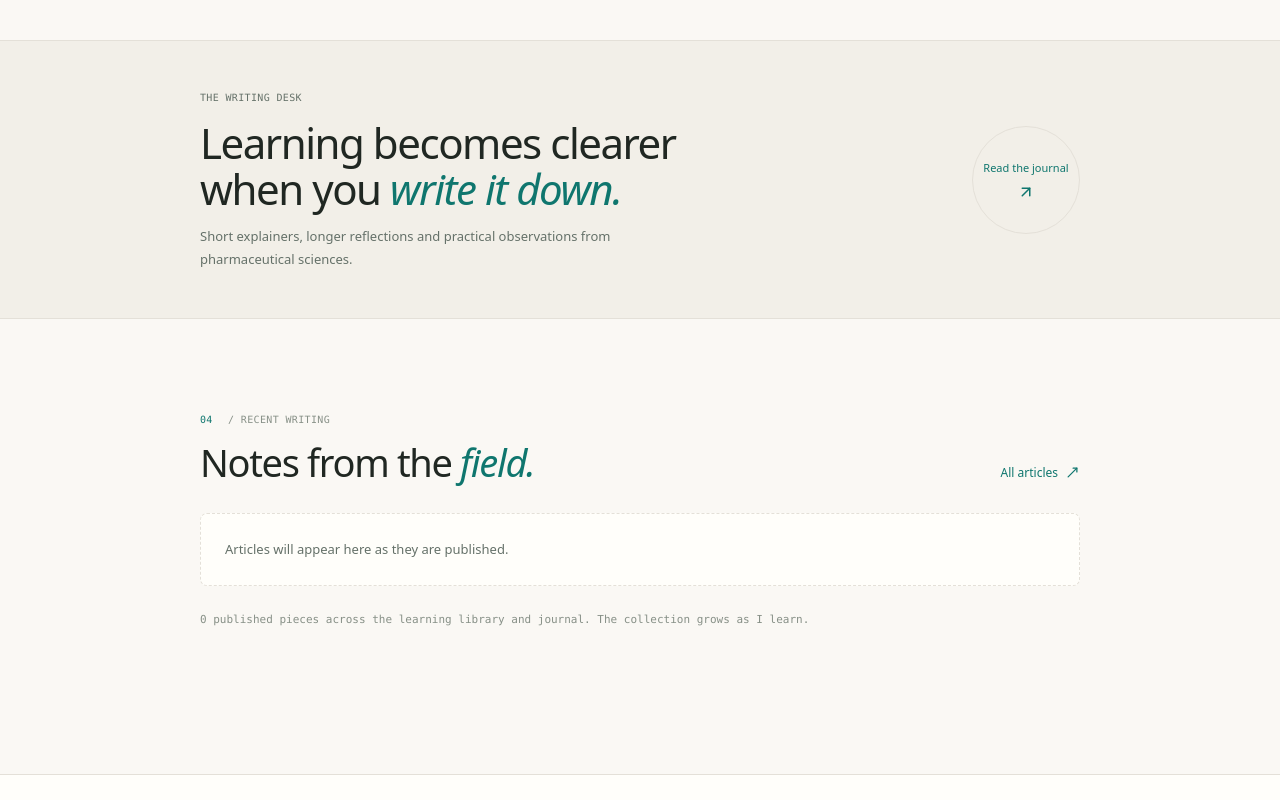
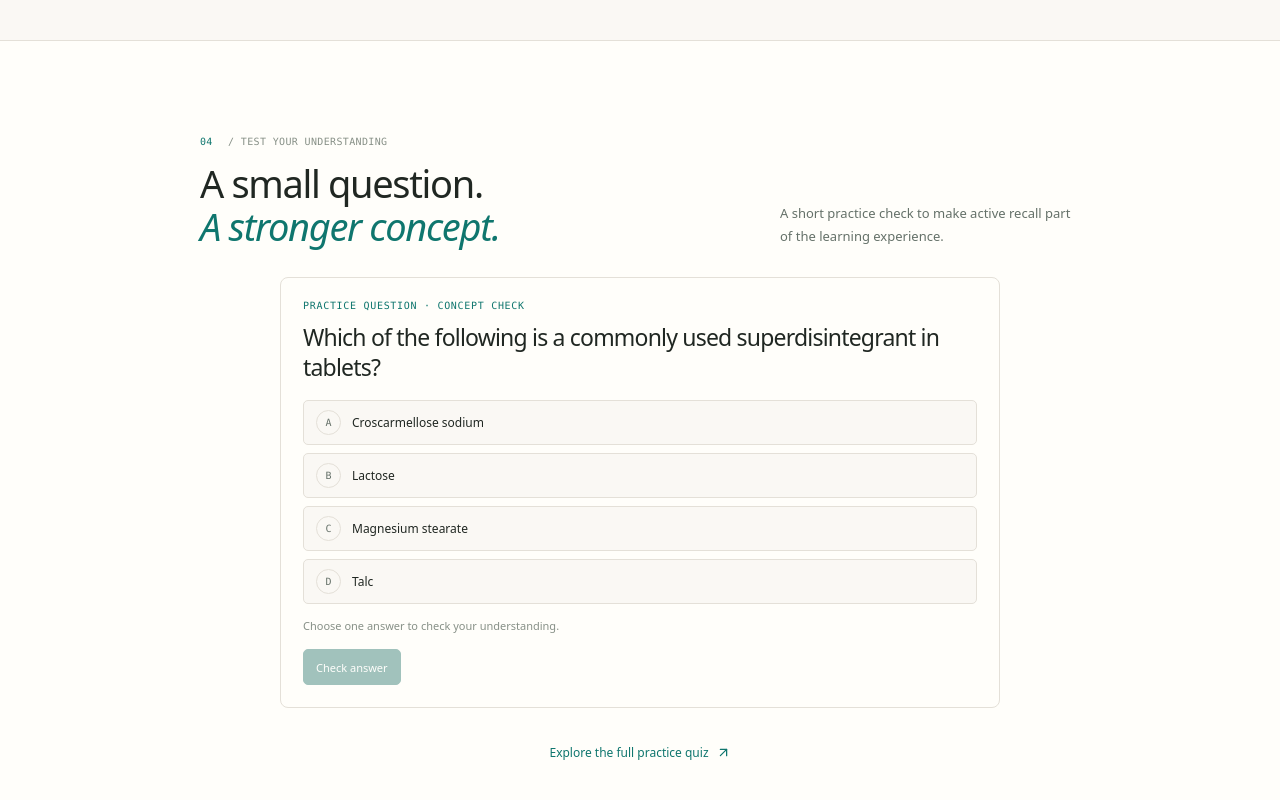
Before and after one commit to milesmoraliis759/portfolio, a Next.js app: page / in a window 1280 px wide. Shown: the part 2100-2900 px from the top of the page. Built offline with nearby package versions, Linux system fonts and the light colour scheme; no server answers.

Commit message:
Add an interactive concept check to the homepage (#10)
* Add a homepage concept check to encourage active recall

* Label inline knowledge checks as practice questions

```diff
--- a/src/app/page.tsx
+++ b/src/app/page.tsx
@@ -2,6 +2,7 @@ import Image from "next/image";
 import Link from "next/link";
 import { ArrowRight, ArrowUpRight, BookOpen, BriefcaseMedical, GraduationCap, Microscope, MoveUpRight } from "lucide-react";
 import { ContentCard } from "@/components/content-card";
+import { QuickCheck } from "@/components/quick-check";
 import { getAllContent, getFeaturedContent } from "@/lib/content";
 
 const interests = [
@@ -89,6 +90,22 @@ export default function HomePage() {
         {learning.length ? <div className="content-grid">{learning.map((item, i) => <ContentCard item={item} index={i} key={item.slug}/>)}</div> : <div className="empty-state"><BookOpen size={20}/> New study notes will appear here as they are published.</div>}
       </section>
 
+      <section className="section focus-section">
+        <div className="container">
+          <div className="section-heading">
+            <div><div className="section-kicker"><span>04</span> / TEST YOUR UNDERSTANDING</div><h2>A small question.<br/><em>A stronger concept.</em></h2></div>
+            <p className="max-copy">A short practice check to make active recall part of the learning experience.</p>
+          </div>
+          <QuickCheck
+            question="Which of the following is a commonly used superdisintegrant in tablets?"
+            options={["Croscarmellose sodium", "Lactose", "Magnesium stearate", "Talc"]}
+            answer={0}
+            explanation="Croscarmellose sodium is a cross-linked cellulose derivative. It promotes rapid tablet breakup by swelling and wicking water into the tablet. This is a practice question, not a previous-year question."
+          />
+          <div className="text-center"><Link href="/practice" className="underlined-link">Explore the full practice quiz <ArrowUpRight size={15}/></Link></div>
+        </div>
+      </section>
+
       <section className="journal-band">
         <div className="container journal-inner">
           <div><p className="eyebrow">THE WRITING DESK</p><h2>Learning becomes clearer<br />when you <em>write it down.</em></h2><p className="journal-copy">Short explainers, longer reflections and practical observations from pharmaceutical sciences.</p></div>
@@ -98,7 +115,7 @@ export default function HomePage() {
 
       <section className="section container latest-section">
         <div className="section-heading">
-          <div><div className="section-kicker"><span>04</span> / RECENT WRITING</div><h2>Notes from the <em>field.</em></h2></div>
+          <div><div className="section-kicker"><span>05</span> / RECENT WRITING</div><h2>Notes from the <em>field.</em></h2></div>
           <Link href="/articles" className="underlined-link">All articles <MoveUpRight size={15}/></Link>
         </div>
         {writing.length ? <div className="content-grid">{writing.map((item, i) => <ContentCard item={item} index={i} key={item.slug}/>)}</div> : <div className="empty-state">Articles will appear here as they are published.</div>}
--- a/src/components/quick-check.tsx
+++ b/src/components/quick-check.tsx
@@ -17,7 +17,7 @@ export function QuickCheck({ question, options, answer, explanation }: Props) {
 
   return (
     <section className="quick-check" aria-label="Knowledge check">
-      <div className="quick-check-kicker">QUICK KNOWLEDGE CHECK</div>
+      <div className="quick-check-kicker">PRACTICE QUESTION · CONCEPT CHECK</div>
       <h3>{question}</h3>
       <div className="quick-check-options">
         {options.map((option, index) => {
```
